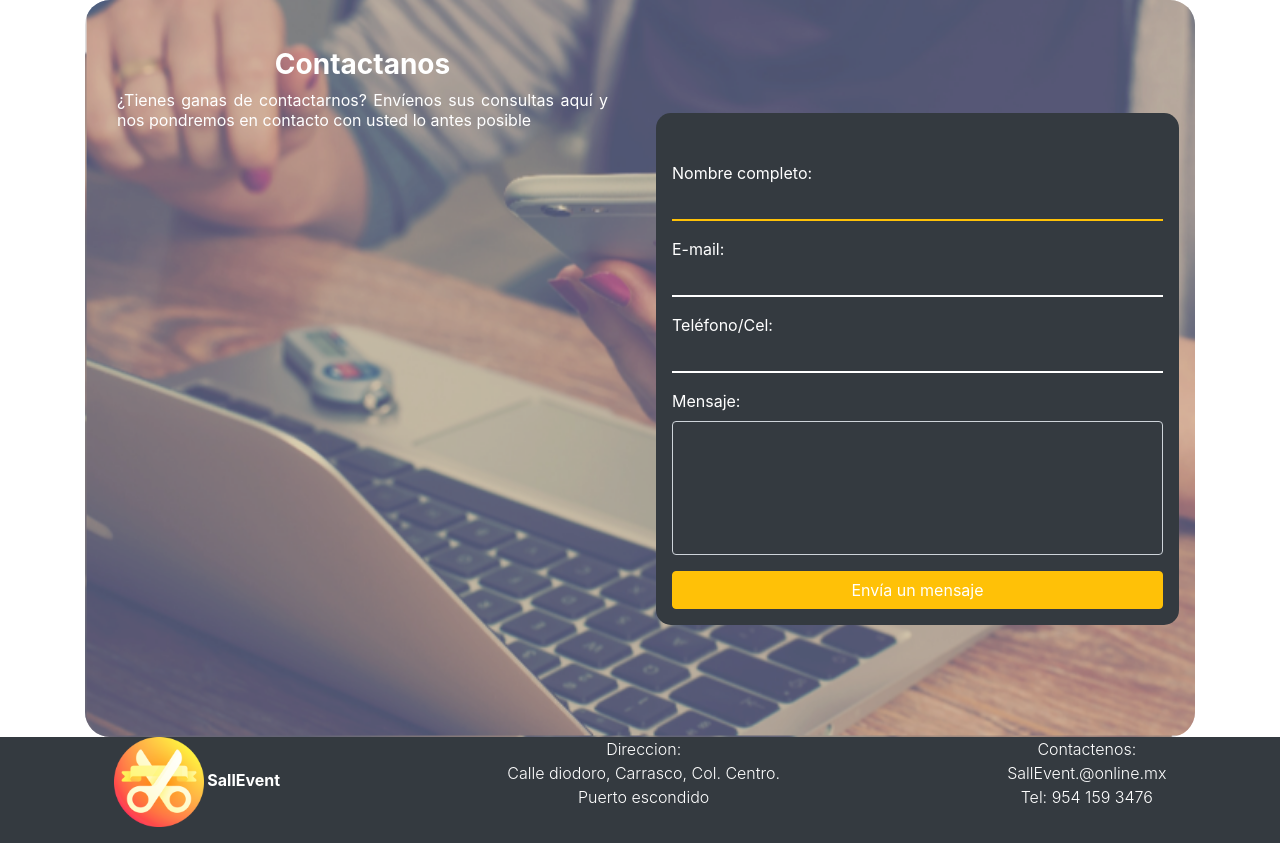
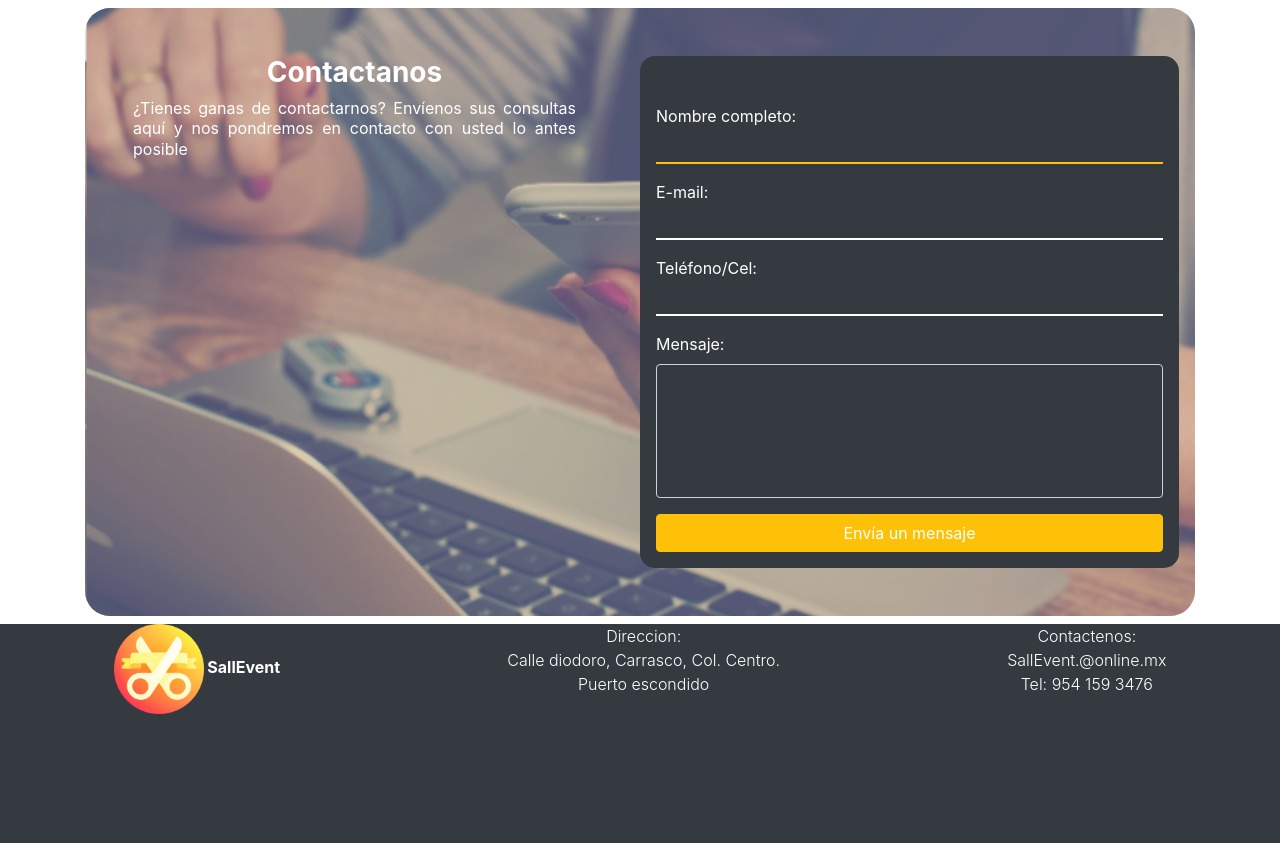
Before and after one commit to marnium/Front-SalEvent, a PHP site: page /contact/ in a window 1280 px wide. Shown: the part 76-919 px from the top of the page. After the commit the page ends 790 px from the top, so only its background shows below. Run offline with PHP 8.4, Linux system fonts and the light colour scheme.

Commit message:
Contact Modified

```diff
--- a/contact/index.php
+++ b/contact/index.php
@@ -4,32 +4,22 @@
    <meta charset="UTF-8" />
    <meta name="viewport" content="width=device-width, initial-scale=1.0" />
    <title>Contacto</title>
-   <link rel="stylesheet" href="https://maxcdn.bootstrapcdn.com/bootstrap/4.5.2/css/bootstrap.min.css">
+   <link rel="stylesheet" href="https://maxcdn.bootstrapcdn.com/bootstrap/4.5.2/css/bootstrap.min.css" />
    <script src="https://ajax.googleapis.com/ajax/libs/jquery/3.5.1/jquery.min.js"></script>
    <script src="https://cdnjs.cloudflare.com/ajax/libs/popper.js/1.16.0/umd/popper.min.js"></script>
    <script src="https://maxcdn.bootstrapcdn.com/bootstrap/4.5.2/js/bootstrap.min.js"></script>
    <style>
-      .bg-cont {
+      main > section {
+         background: black url("../img/contact/contact.png") no-repeat scroll;
+         background-size: cover;
+      }
+      .bg-contact {
          background: rgba(172, 169, 169, 0.4);
       }
-      #img {
-         height: auto;
-         border-radius: 25px 25px 0 0;
+      .border-radius-contact {
+         border-radius: 25px 25px 15px 15px;
       }
-      #cont-info {
-         position: absolute;
-         top: 0;
-         left: 0;
-         border-radius: 25px 25px 0 0;
-      }
-      #cont-form {
-         width: 100%;
-         position: absolute;
-         top: 70%;
-         left: 0;
-         border-radius: 0 0 15px 15px;
-      }
-      #bx-form {
+      #container-form {
          border-radius: 0 0 15px 15px;
       }
       #form-contact > div.form-group > input[id] {
@@ -50,7 +40,7 @@
          width: 0;
          height: auto;
          position: absolute;
-         transition: width 0.5s linear;
+         transition: width 0.4s linear;
       }
       .animation-focus .left {
          right: 50%;
@@ -62,26 +52,11 @@
          width: 50%;
          border-bottom: 2px solid #ffc107;
       }
-
-      @media screen and (min-width: 992px) {
-         #img {
+      @media (min-width: 992px) {
+         .border-radius-contact {
             border-radius: 25px;
          }
-         #cont-info {
-            width: 50%;
-            border-radius: 25px 0 0  25px;
-         }
-         #cont-form {
-            top: 0;
-            left: 50%;
-            width: 50%;
-            height: 100%;
-            display: flex;
-            flex-direction: column;
-            justify-content: center;
-            border-radius: 0 25px 25px 0;
-         }
-         #bx-form {
+         #container-form {
             border-radius: 15px;
          }
       }
@@ -91,17 +66,14 @@
 <?php
    include('../partials/home/navigation.html');
 ?>
-   <main class="container h-auto">
-      <section class="w-100" style="position: relative;">
-         <article class="w-100 text-white" style="position: relative; background-color: white;">
-            <img id="img" src="../img/contact/contact.png" alt="Escritorio" class="w-100" />
-            <div id="cont-info" class="h-100 bg-cont px-2 pt-2 px-sm-3 pt-lg-5">
+   <main class="container py-2">
+      <section class="w-100 border-radius-contact">
+         <div class="w-100 d-flex flex-wrap bg-contact border-radius-contact text-white px-lg-3">
+            <article class="mb-5 px-2 pt-4 px-sm-3 col-lg-6 pr-lg-5 pt-lg-5">
                <h3 class="text-center font-weight-bold">Contactanos</h3>
                <p class="text-justify px-lg-3" style="line-height: 1.3;">¿Tienes ganas de contactarnos? Envíenos sus consultas aquí y nos pondremos en contacto con usted lo antes posible</p>
-            </div>
-         </article>
-         <article id="cont-form" class="bg-cont px-lg-3">
-            <div id="bx-form" class="bg-dark text-white px-2 py-3 p-sm-3 pt-lg-5">
+            </article>
+            <article id="container-form" class="bg-dark px-2 py-3 p-sm-3 col-lg-6 pt-lg-5 my-lg-5">
                <form action="" id="form-contact">
                   <div class="form-group input">
                      <label for="full_name">Nombre completo:</label>
@@ -130,8 +102,8 @@
                   </div>
                   <input type="submit" value="Envía un mensaje" class="btn btn-warning btn-block text-white" />
                </form>
-            </div>
-         </article>
+            </article>
+         </div>
       </section>
    </main>
 <?php
```
